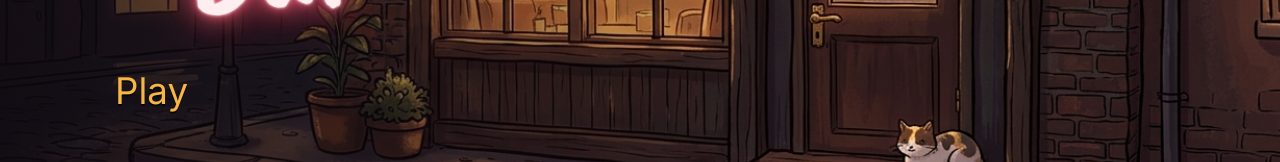
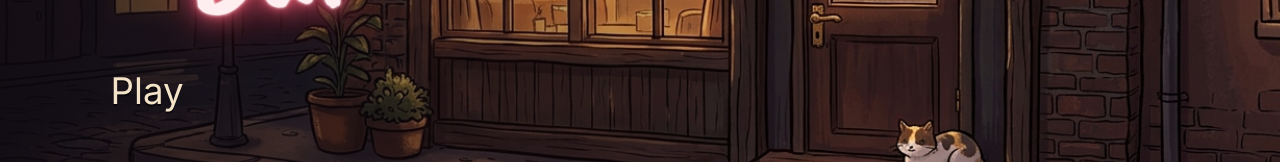
Before and after one commit to Gestusition/dive-bar, a Next.js app: page / in a window 1280 px wide. Shown: the part 448-610 px from the top of the page. Built offline with nearby package versions, Linux system fonts and the light colour scheme.

Commit message:
fix(title): first-time Play isn't highlighted until pointed at

```diff
--- a/src/ui/App.tsx
+++ b/src/ui/App.tsx
@@ -45,7 +45,9 @@ const SHIFT = 420;
 function Title() {
   const { loaded, hasSave, start, saveError, game } = useGame();
   // One highlighted option at a time; it follows the pointer and keyboard focus.
-  const [active, setActive] = useState(0);
+  // With a save, Continue starts highlighted; a first-time Play stays plain until pointed at.
+  const [hovered, setActive] = useState<number | null>(null);
+  const active = hovered ?? (hasSave ? 0 : -1);
   const option = (i: number) => ({
     className: 'title-option ' + (active === i ? 'active' : ''),
     onMouseEnter: () => setActive(i),
```
